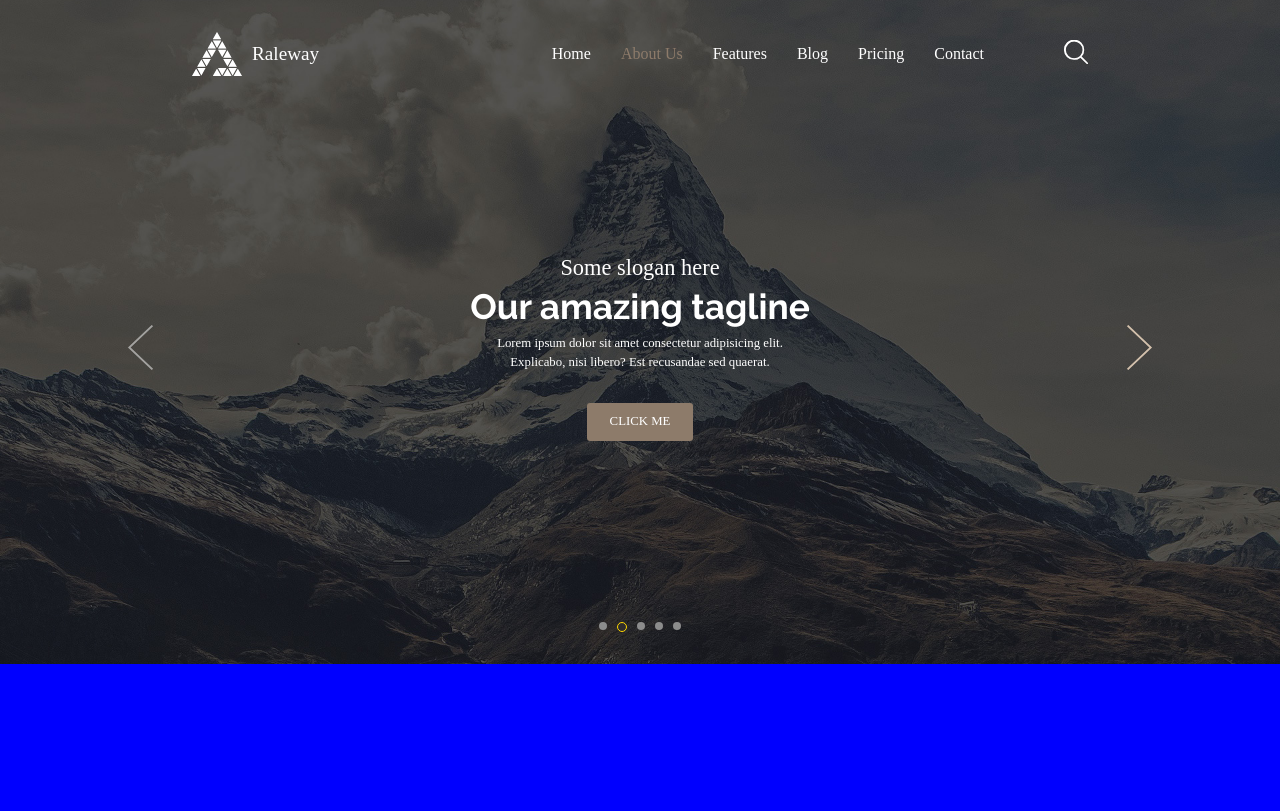
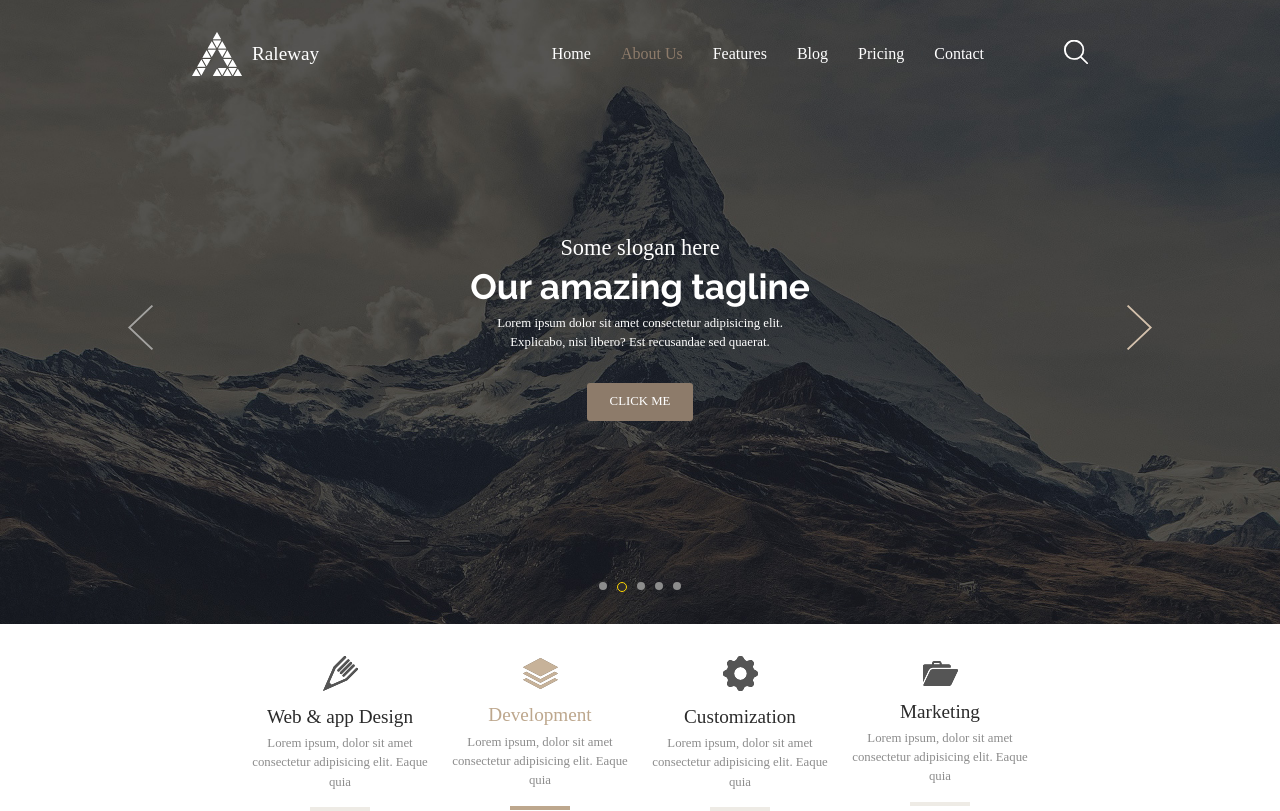
Before and after one commit to gsaldanas/css-mountain-exercise, a plain HTML site: page index.html in a window 1280 px wide. Drawn offline with Linux system fonts and the light colour scheme; a web font is replaced by a local one.

Commit message:
styling the cards in the article section

```diff
--- a/index.html
+++ b/index.html
@@ -9,7 +9,7 @@
     <link rel="stylesheet" href="/styles/style.css" />
   </head>
   <body>
-    <div class="hero-img">
+    <main class="hero-img">
       <header>
         <nav>
           <div class="logo-box">
@@ -56,6 +56,38 @@
         <div class="btn-dot btn4"></div>
         <div class="btn-dot btn5"></div>
       </div>
-    </div>
+    </main>
+    <section class="about">
+      <div class="articles">
+        <article>
+          <img src="/svgs/pencil.svg" alt="pencil logo" />
+          <h2>Web & app Design</h2>
+          <p class="article-text">
+            Lorem ipsum, dolor sit amet consectetur adipisicing elit. Eaque quia
+          </p>
+        </article>
+        <article>
+          <img src="/svgs/stack.svg" alt="stack logo" />
+          <h2 class="active-title">Development</h2>
+          <p class="article-text active-border">
+            Lorem ipsum, dolor sit amet consectetur adipisicing elit. Eaque quia
+          </p>
+        </article>
+        <article>
+          <img src="/svgs/gear.svg" alt="gear logo" />
+          <h2>Customization</h2>
+          <p class="article-text">
+            Lorem ipsum, dolor sit amet consectetur adipisicing elit. Eaque quia
+          </p>
+        </article>
+        <article>
+          <img src="/svgs/suitcase.svg" alt="suitcase logo" />
+          <h2>Marketing</h2>
+          <p class="article-text">
+            Lorem ipsum, dolor sit amet consectetur adipisicing elit. Eaque quia
+          </p>
+        </article>
+      </div>
+    </section>
   </body>
 </html>
--- a/styles/style.css
+++ b/styles/style.css
@@ -1,6 +1,3 @@
-body {
-  background-color: blue;
-}
 /*importing fonts*/
 
 @font-face {
@@ -32,7 +29,7 @@ body {
   background-image: url(/images/background.jpg);
   background-repeat: no-repeat;
   background-size: cover;
-  height: 75vh;
+  height: 70vh;
   background-position: center;
   display: flex;
   align-items: center;
@@ -142,6 +139,7 @@ nav ul li a {
 }
 .slide-icon {
   height: 45px;
+  cursor: pointer;
 }
 /*slide btn*/
 .btns-pag {
@@ -159,3 +157,63 @@ nav ul li a {
   border: solid 1px gold;
   background-color: #2e2c2d;
 }
+/* about */
+.about {
+  background-color: white;
+  height: 15vh;
+  display: flex;
+  justify-content: space-between;
+  align-items: center;
+  padding: 2rem;
+}
+.articles {
+  display: flex;
+  flex-wrap: wrap;
+  justify-content: center;
+  align-items: center;
+  width: 100%;
+  max-width: 70vw;
+  margin: auto;
+}
+.articles > article {
+  display: flex;
+  align-items: center;
+  justify-content: center;
+  flex-direction: column;
+  text-align: center;
+  max-width: 200px;
+}
+.articles > article > img {
+  width: 35px;
+  margin-bottom: 1rem;
+}
+.articles .active-title {
+  color: #bda78d;
+}
+.articles > article > h2 {
+  font-family: Rale-Med;
+  font-size: 1.2rem;
+  margin-bottom: 0.5rem;
+  color: #2b2b2b;
+}
+.articles .article-text {
+  font-family: Mont-Reg;
+  font-size: 0.8rem;
+  line-height: 1.2rem;
+  color: #8c8c8c;
+  position: relative;
+}
+
+.articles .article-text::after {
+  content: "";
+  position: absolute;
+  background-color: #eeebe5;
+  width: 30%;
+  height: 4px;
+  top: 75px; /* position the top  edge of the element at the middle of the parent */
+  left: 50%;
+  transform: translate(-50%, -50%);
+}
+.articles .article-text.active-border::after {
+  background-color: #bda78d;
+}
```
